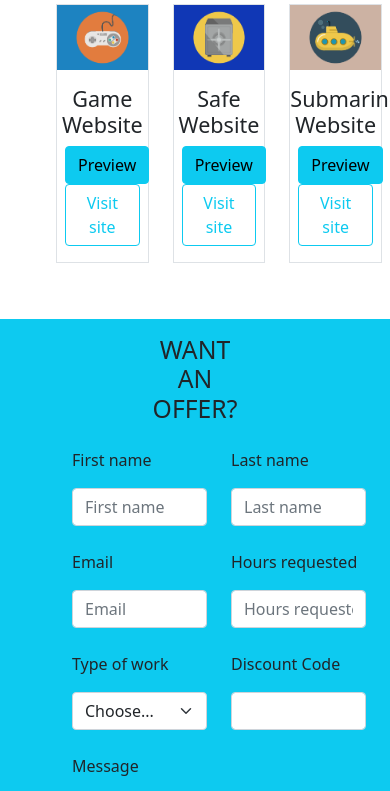
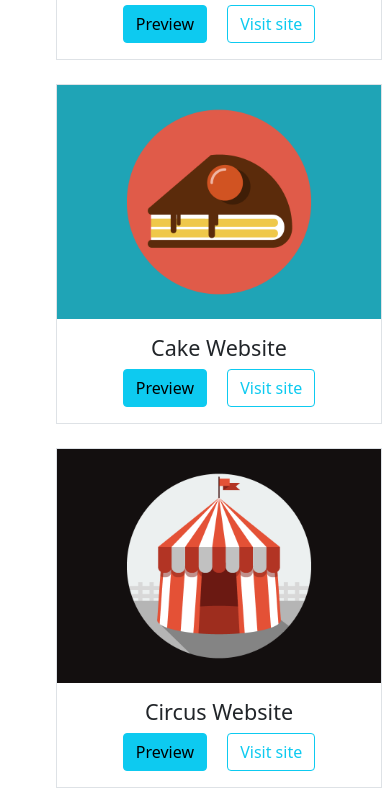
Before and after one commit to jollyfellow07/bootstrap-js-freelancer, a plain HTML site: page index.html in a window 390 px wide. Shown: the part 853-1644 px from the top of the page. Drawn offline with nearby package versions, Linux system fonts and the light colour scheme.

Commit message:
creato il sito in modo responsive

```diff
--- a/index.html
+++ b/index.html
@@ -40,7 +40,7 @@
         <!--Aggiunta delle sei schede di website-->
     <div class="container-fluid mx-4 g-4 p-2 row">
       <!--********************************WEBSITE CABINA***********************************************-->
-      <div class="col-4">
+      <div class="col-12 col-sm-6 col-md-4 ">
         <div class="border text-center">
             <img class="img-fluid" src="./img/portfolio/cabin.png" alt="capanna">
             <h4 class="pt-3">Cabin Website</h4>
@@ -52,7 +52,7 @@
       </div>
 
       <!--********************************WEBSITE TORTA***********************************************-->
-      <div class="col-4 ">
+      <div class="col-12 col-sm-6 col-md-4 ">
         <div class="border text-center">
           <img class="img-fluid" src="./img/portfolio/cake.png" alt="torta">
           <h4 class="pt-3">Cake Website</h4>
@@ -63,7 +63,7 @@
         </div>
       </div>
       <!--********************************WEBSITE CIRCO***********************************************-->
-      <div class="col-4">
+      <div class="col-12 col-sm-6 col-md-4 ">
         <div class="border text-center">
           <img class="img-fluid" src="./img/portfolio/circus.png" alt="circo">
           <h4 class="pt-3">Circus Website</h4>
@@ -74,7 +74,7 @@
         </div>
       </div>
       <!--********************************WEBSITE VIDEOGIOCO***********************************************-->
-      <div class="col-4">
+      <div class="col-12 col-sm-6 col-md-4">
         <div class="border text-center">
           <img class="img-fluid" src="./img/portfolio/game.png" alt="videogame">
           <h4 class="pt-3">Game Website</h4>
@@ -86,7 +86,7 @@
       </div>
 
       <!--********************************WEBSITE SICUREZZA***********************************************-->
-      <div class="col-4">
+      <div class="col-12 col-sm-6 col-md-4 ">
         <div class="border text-center">
           <img class="img-fluid" src="./img/portfolio/safe.png" alt="sicurezza">
           <h4 class="pt-3">Safe Website</h4>
@@ -98,7 +98,7 @@
       </div>
 
       <!--********************************WEBSITE SOTTOMARINO***********************************************-->
-      <div class="col-4 text-center">
+      <div class="col-12 col-sm-6 col-md-4 text-center">
         <div class="border">
         <img class="img-fluid" src="./img/portfolio/submarine.png" alt="sottomarino">
         <h4 class="pt-3">Submarine Website</h4>
@@ -122,27 +122,27 @@
       <form >
         <div class="row container mx-4 g-4 row">
           <!--******************************************Nome e Cognome*************************************-->
-          <div class="col-6">
+          <div class="col-12 col-sm-6">
             <p>First name</p>
             <input type="text" class="form-control" placeholder="First name">
           </div>
-          <div class="col-6">
+          <div class="col-12 col-sm-6">
             <p>Last name</p>
             <input type="text" class="form-control" placeholder="Last name">
           </div>
 
           <!--******************************************Email e Ore*************************************-->
-          <div class="col-6">
+          <div class="col-12 col-sm-6">
             <p>Email</p>
             <input type="text" class="form-control" placeholder="Email">
           </div>
-          <div class="col-6">
+          <div class="col-12 col-sm-6">
             <p>Hours requested</p>
             <input type="text" id="ore" class="form-control" placeholder="Hours requested">
         </div>
 
         <!--******************************************Tipo di lavoro e CODICE SCONTO*************************************-->
-        <div class="col-6">
+        <div class="col-12 col-sm-6">
           <p>Type of work</p>
           <select id="lavoro" class="form-select">
             <option selected>Choose...</option>
@@ -151,7 +151,7 @@
             <option value="3" >Analisi progettuale</option>
            </select>
         </div>
-        <div class="col-6">
+        <div class="col-12 col-sm-6">
           <p>Discount Code</p>
           <input type="text" class="form-control" id="inputSconto">
         </div>
```
